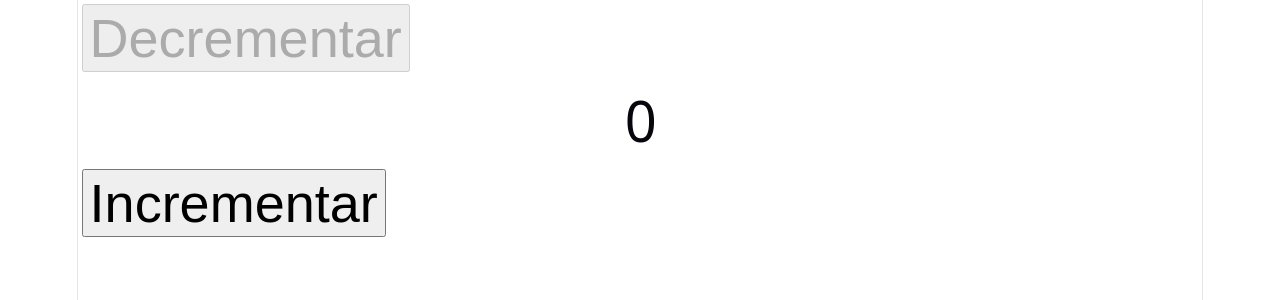
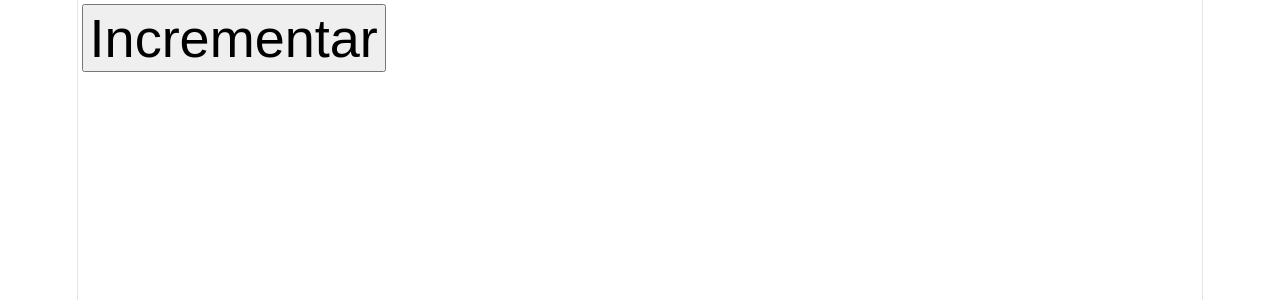
Before and after one commit to MaikeraHW/reactClass, a React (Vite) app: page / in a window 1280 px wide. Shown: the top 300 px of the page. Built offline with nearby package versions, Linux system fonts and the light colour scheme.

Commit message:
hook useEffect aplicado a aula

```diff
--- a/src/App.jsx
+++ b/src/App.jsx
@@ -1,19 +1,18 @@
-import { useState } from "react"
+import { useEffect, useState } from "react"
 import Button from "./components/buttons/Button"
 
 
 function App() {
 
-  // => use state retorna um array com: valor inicial [index 0] e uma função [index 1], a função é o que vai substituir o index 0 e renderizar os componentes que usam o valor
-  // => forma padrão de uso [umNome(valor inicial), setUmnome] = useState(valor inicial)
-  const [contador, setContador] = useState(0)
+  const [contador, setContador] = useState("Desligada")
+  useEffect(() => {alert("A luz está: " + contador)}, [contador])
+  //Executa a função quando o elemente é renderizado e a depender do array de dependências. Se estiver vazio, executa sempre que renderizar o componente.
+  //Se tiver array de dependencias, executa sempre que o valor dos elementos do array forem alterados
+  //Se a função parametro tiver um Return ( () => {} ) - esse return será executado quando o elemento foi removido da tela
 
   return (
     <>
-      <Button btnName="Decrementar" onClick={() => setContador(contador === 0 ? contador : contador - 1)} disabled={contador === 0 ? true : false}/>
-      <h1>{contador}</h1>
-      <Button btnName="Incrementar" onClick={() => setContador(contador + 1)} disabled={contador >= 20 ? true : false}/>
-
+      <Button btnName="Incrementar" onClick={() => setContador(contador === "Desligada" ? "Ligada" : "Desligada" )}/>
     </>
   )
 }
```
Also changed, not shown: src/App3.jsx (added, +21 -0 lines).
